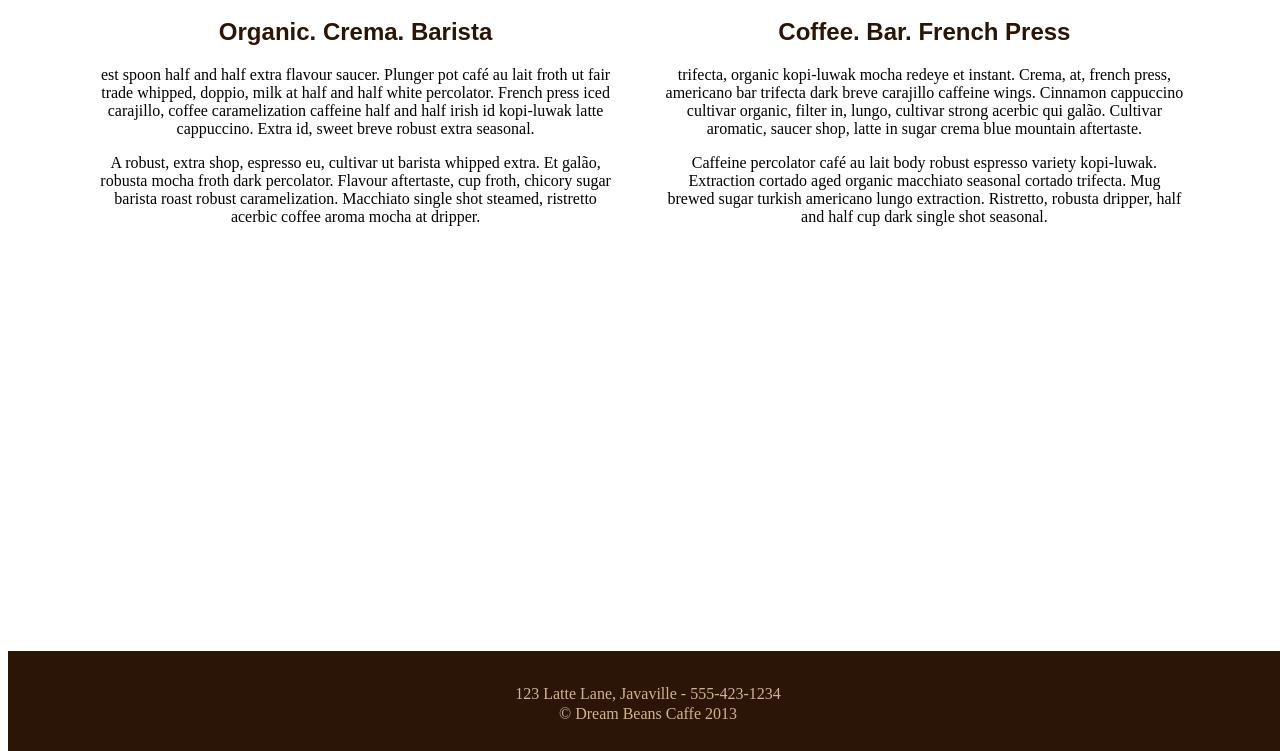
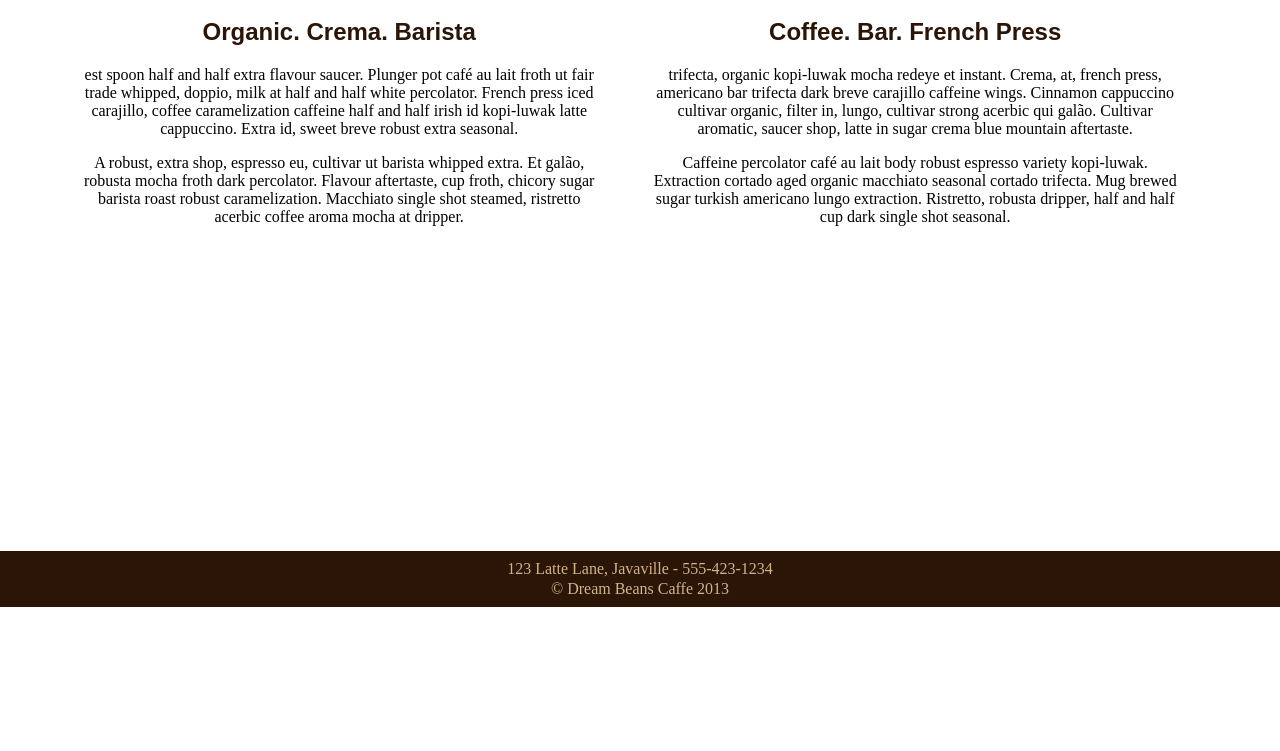
Before and after one commit to cjfleming/cjfleming.github.com, a plain HTML site: page coffee/index.html in a window 1280 px wide. Shown: the part 249-1000 px from the top of the page. After the commit the page ends 856 px from the top, so only its background shows below. Drawn offline with Linux system fonts and the light colour scheme.

Commit message:
initial commit

```diff
--- a/coffee/index.html
+++ b/coffee/index.html
@@ -5,6 +5,7 @@
 		<link href="style.css" type="text/css" rel="stylesheet">
 	</head>
 	<body>
+		<div id='wrapper' class="row">
 			<header>
 				<div id='logo-area'>
 					<h1>
@@ -28,22 +29,33 @@
 
 			</header>
 			<section>
-			<article id='l-column'>
+				<div class="row">
+					<article>
+						<div id='l-column' class='col'>
 						<h2>Organic. Crema. Barista</h2>
 						<p>est spoon half and half extra flavour saucer. Plunger pot caf&#233; au lait froth ut fair trade whipped, doppio, milk at half and half white percolator. French press iced carajillo, coffee caramelization caffeine half and half irish id kopi-luwak latte cappuccino. Extra id, sweet breve robust extra seasonal.</p>
 						<p>A robust, extra shop, espresso eu, cultivar ut barista whipped extra. Et gal&#227;o, robusta mocha froth dark percolator. Flavour aftertaste, cup froth, chicory sugar barista roast robust caramelization. Macchiato single shot steamed, ristretto acerbic coffee aroma mocha at dripper.</p>
+						</div>
 					</article>
-			<article id='r-column'>
+					<article>
+						<div id='r-column' class='col'>
 						<h2>Coffee. Bar. French Press</h2>
 						<p>trifecta, organic kopi-luwak mocha redeye et instant. Crema, at, french press, americano bar trifecta dark breve carajillo caffeine wings. Cinnamon cappuccino cultivar organic, filter in, lungo, cultivar strong acerbic qui gal&#227;o. Cultivar aromatic, saucer shop, latte in sugar crema blue mountain aftertaste.</p>
 						<p>Caffeine percolator caf&#233; au lait body robust espresso variety kopi-luwak. Extraction cortado aged organic macchiato seasonal cortado trifecta. Mug brewed sugar turkish americano lungo extraction. Ristretto, robusta dripper, half and half cup dark single shot seasonal.</p>
+						</div>
 					</article>
+				</div>
 			</section>
 
-		<footer id='site-footer'>
+		</div>
+
+		<footer id='site-footer' class='row'>
 			<p>123 Latte Lane, Javaville - 555-423-1234
 			</p>
 			<p>&#169; Dream Beans Caffe 2013</p>
 		</footer>
+
+
+
 	</body>
 </html>
--- a/coffee/style.css
+++ b/coffee/style.css
@@ -2,15 +2,31 @@
 h1 a{font-family: sans-serif;color:#FFFFFF;}
 h2{font-family: sans-serif;color:#2A1506;}
 
-*body{
+body{
 	padding: 0px;
 	margin: 0px;
 }
 
-html{
+#wrapper,body,html{
 	height: 100%;
+	min-height: 100%;
+	width: 100%;
+	display: block;
+}
+#wrapper{
+	overflow: hidden;
 }
 
+.row{
+	display: block;
+	min-height: 10px;
+	clear: both;
+	overflow: hidden;
+}
+
+.col{
+	float: left;
+}
 /*header and logo area*/
 
 header{background: url('images/beans.jpg');}
@@ -46,10 +62,11 @@ header{background: url('images/beans.jpg');}
 
 /* index page content*/
 
+
+
 #l-column {
-	float: left;
 	width: 41%;
-	margin-left: 7%
+	margin-left: 6%;
 }
 
 
@@ -63,10 +80,9 @@ header{background: url('images/beans.jpg');}
 }
 
 #r-column {
-	float: right;
 	width: 41%;
 	margin-left: 4%;
-	margin-right: 7%;
+	margin-right: 6%;
 }
 
 
@@ -91,22 +107,14 @@ header{background: url('images/beans.jpg');}
 	}
 }
 
-#frontinfo{
-	min-height: 100%;
-	height: 100%;
-}
-
 /*footer*/
 #site-footer{
-	background-color: #2A1506;color:#D2B48C;
-	position: absolute;
-	bottom: -200px;
 	width: 100%;
-	height: 75px;
-	padding-top: 25px;
+	background-color: #2A1506;
 }
 
 #site-footer p{
 	text-align: center;
 	line-height: .25em;
+	color:#D2B48C;
 }
```
Also changed, not shown: 2 other files. Lines whose indentation alone changed are shown as unchanged.
